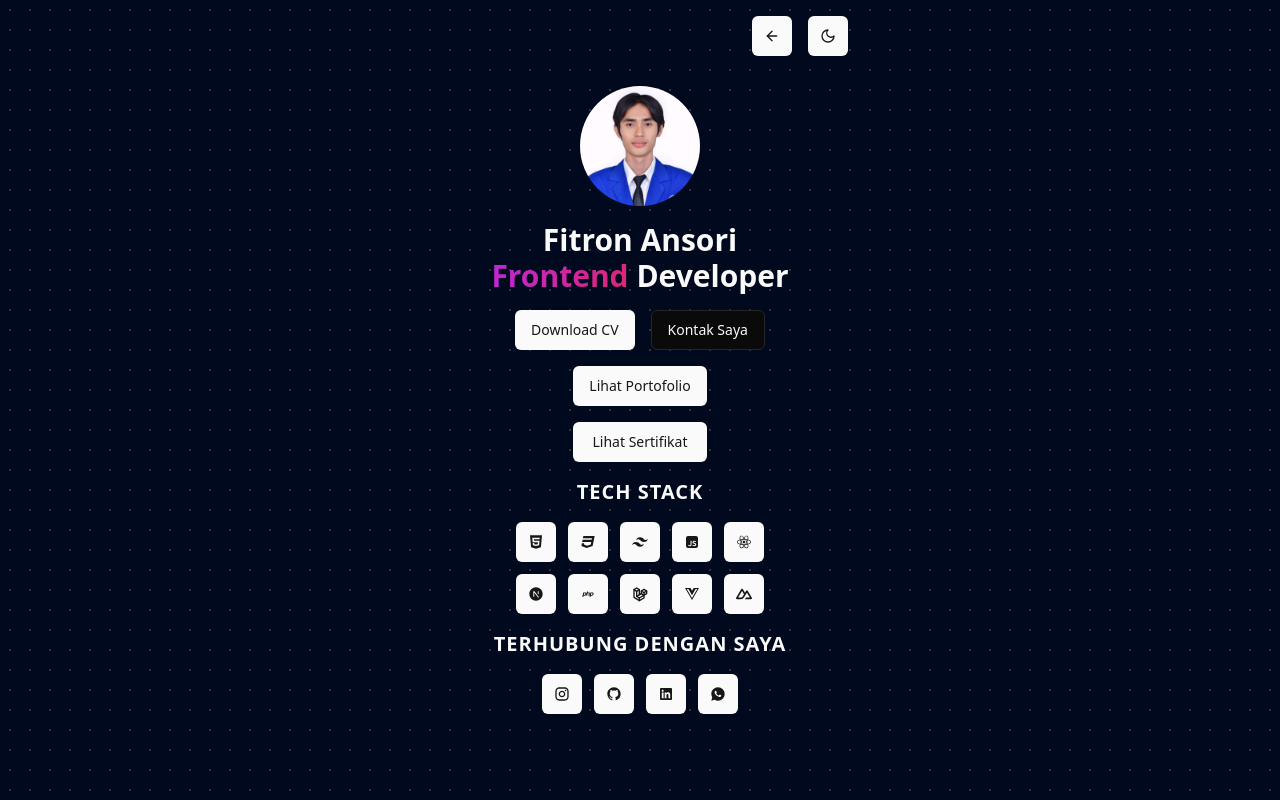
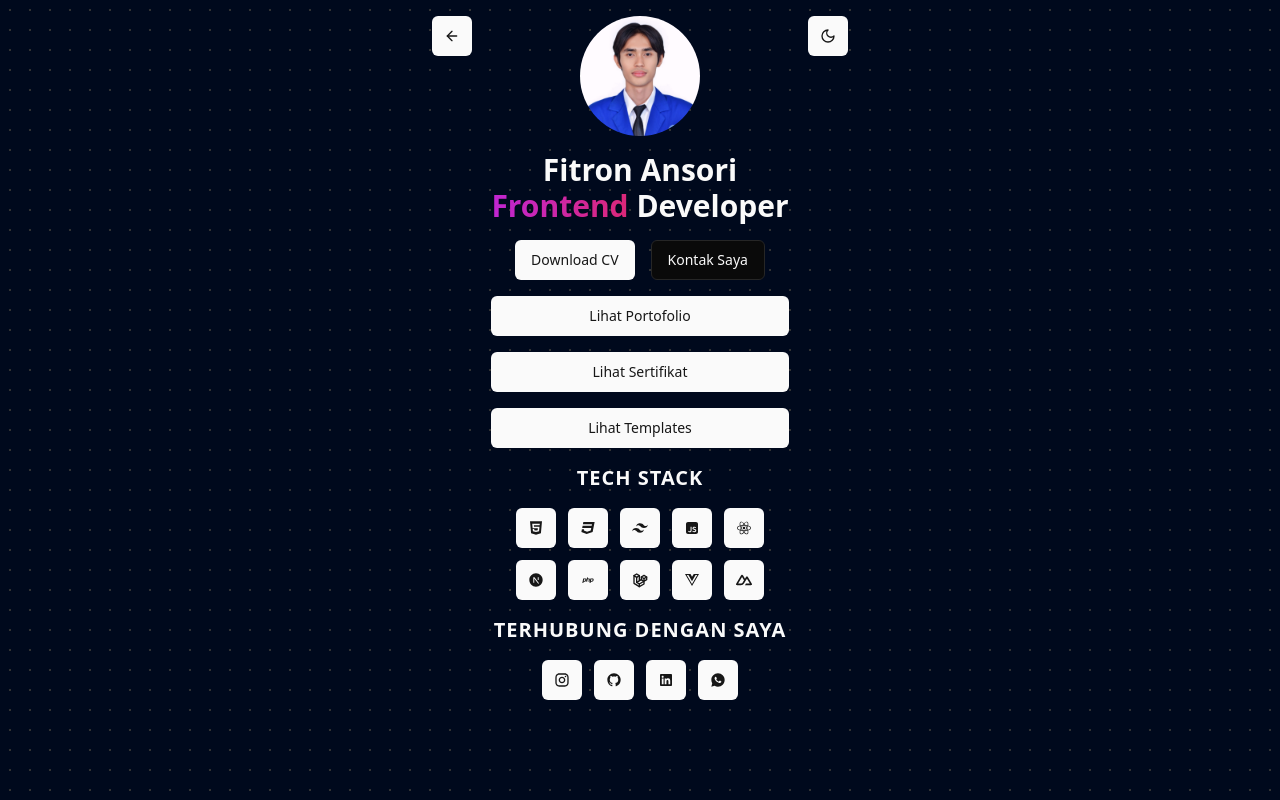
Before and after one commit to fitronansori/next-ansoridev, a Next.js app: page /profile in a window 1280 px wide. Built offline with nearby package versions, Linux system fonts and the light colour scheme.

Commit message:
Refactor ProfilePage layout and improve button alignment

```diff
--- a/src/app/profile/page.tsx
+++ b/src/app/profile/page.tsx
@@ -9,13 +9,16 @@ import Link from "next/link";
 const ProfilePage = () => {
   return (
     <section>
-      <div className="relative max-w-md mx-auto min-h-screen px-4 flex items-center justify-center">
-        <div className="absolute top-4 right-4 space-x-4">
+      <div className="relative max-w-md mx-auto px-4 flex items-center justify-center py-4">
+        <div className="absolute top-4 left-4">
           <Button size={"icon"} asChild>
             <Link href="/">
               <ArrowLeftIcon />
             </Link>
           </Button>
+        </div>
+
+        <div className="absolute top-4 right-4">
           <ThemeSwitcher />
         </div>
 
@@ -56,13 +59,17 @@ const ProfilePage = () => {
             </Button>
           </div>
 
-          <div className="flex flex-col gap-4">
+          <div className="w-full flex flex-col gap-4">
             <Button asChild>
               <Link href="/projects">Lihat Portofolio</Link>
             </Button>
 
             <Button asChild>
               <Link href="/certificates">Lihat Sertifikat</Link>
+            </Button>
+
+            <Button className="w-full" asChild>
+              <Link href="/certificates">Lihat Templates</Link>
             </Button>
           </div>
 
```
